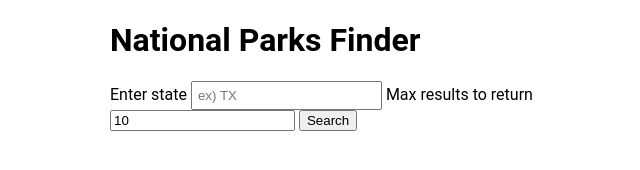
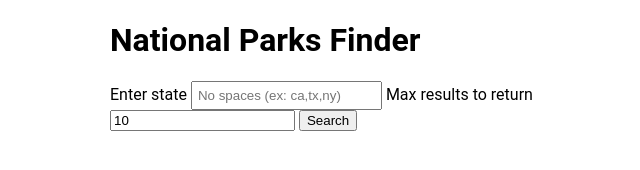
Before and after one commit to mujp13/park-api, a plain HTML site: page index.html in a window 1280 px wide. Shown: the full height of the page, 230-870 px from the left. Drawn offline with nearby package versions, Linux system fonts and the light colour scheme.

Commit message:
added search restriction

```diff
--- a/index.html
+++ b/index.html
@@ -14,7 +14,7 @@
 
       <form id="js-form">
         <label class="search-term">Enter state</label>
-        <input type="text" name="search-term" id="js-search-term" placeholder="ex) TX" required />
+        <input type="text" name="search-term" pattern="[A-Za-z]{2}(,[A-Za-z]{2})+" id="js-search-term" placeholder="No spaces (ex: ca,tx,ny)" required />
 
         <label class="max-results">Max results to return</label>
         <input type="number" name="max-results" id="js-max-results" value="10" />
```
